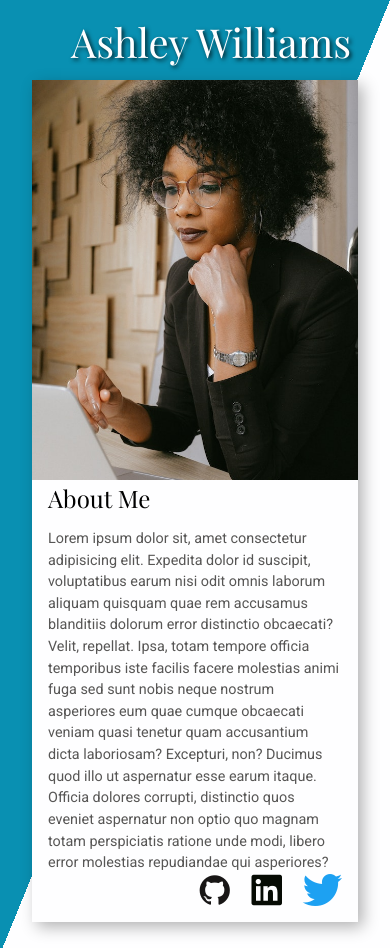
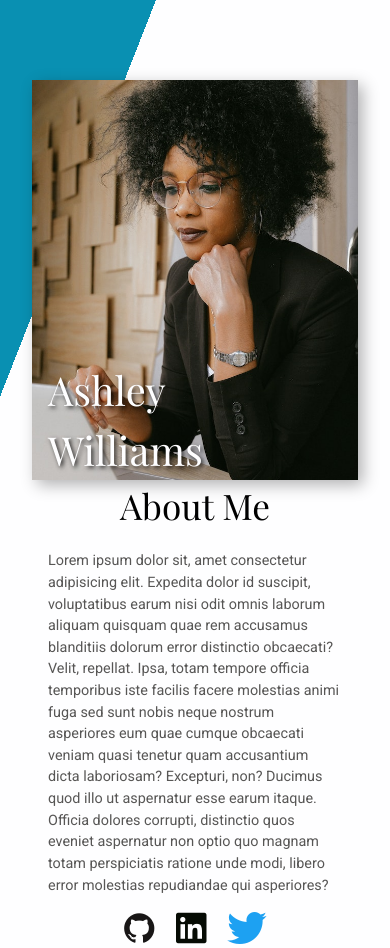
Before and after one commit to silvqrrow/homepage, a plain HTML site: page index.html in a window 390 px wide. Shown: the top 948 px of the page. Drawn offline with nearby package versions, Linux system fonts and the light colour scheme; a web font is replaced by a local one.

Commit message:
Add responsive styilng for mobile in the hero section

```diff
--- a/styles.css
+++ b/styles.css
@@ -277,6 +277,39 @@ footer {
   .footer-blurb {
     width: 70%;
   }
+
+  .hero {
+    background: linear-gradient(to right bottom, #0990b2 20%, #fefeff 20%);
+    padding: 2em;
+  }
+
+  .hero__about {
+    box-shadow: none;
+  }
+
+  .hero__profile-img {
+    box-shadow: 5px 5px 15px rgba(0, 0, 0, 0.3);
+    margin: 0 auto;
+  }
+
+  #hero {
+    justify-content: center;
+    padding-top: 1em;
+  }
+
+  .hero__profile-name {
+    top: 280px;
+    left: 16px;
+    text-align: left;
+    word-break: break-word;
+    overflow-wrap: break-word;
+    width: 60%;
+  }
+
+  .hero__about-header {
+    text-align: center;
+    font-size: 2.2rem;
+  }
 }
 
 @media (max-width: 742px) {
```
